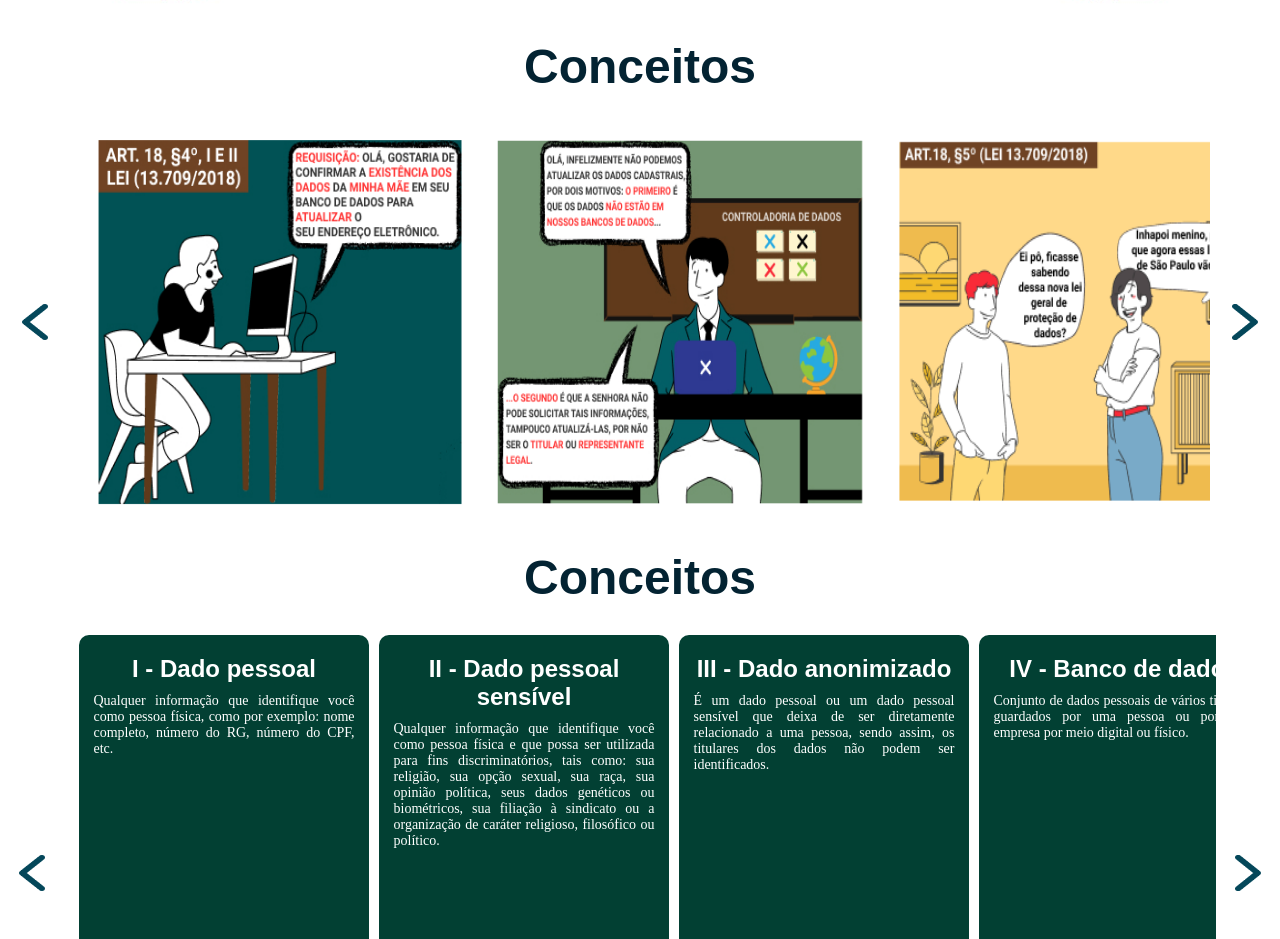
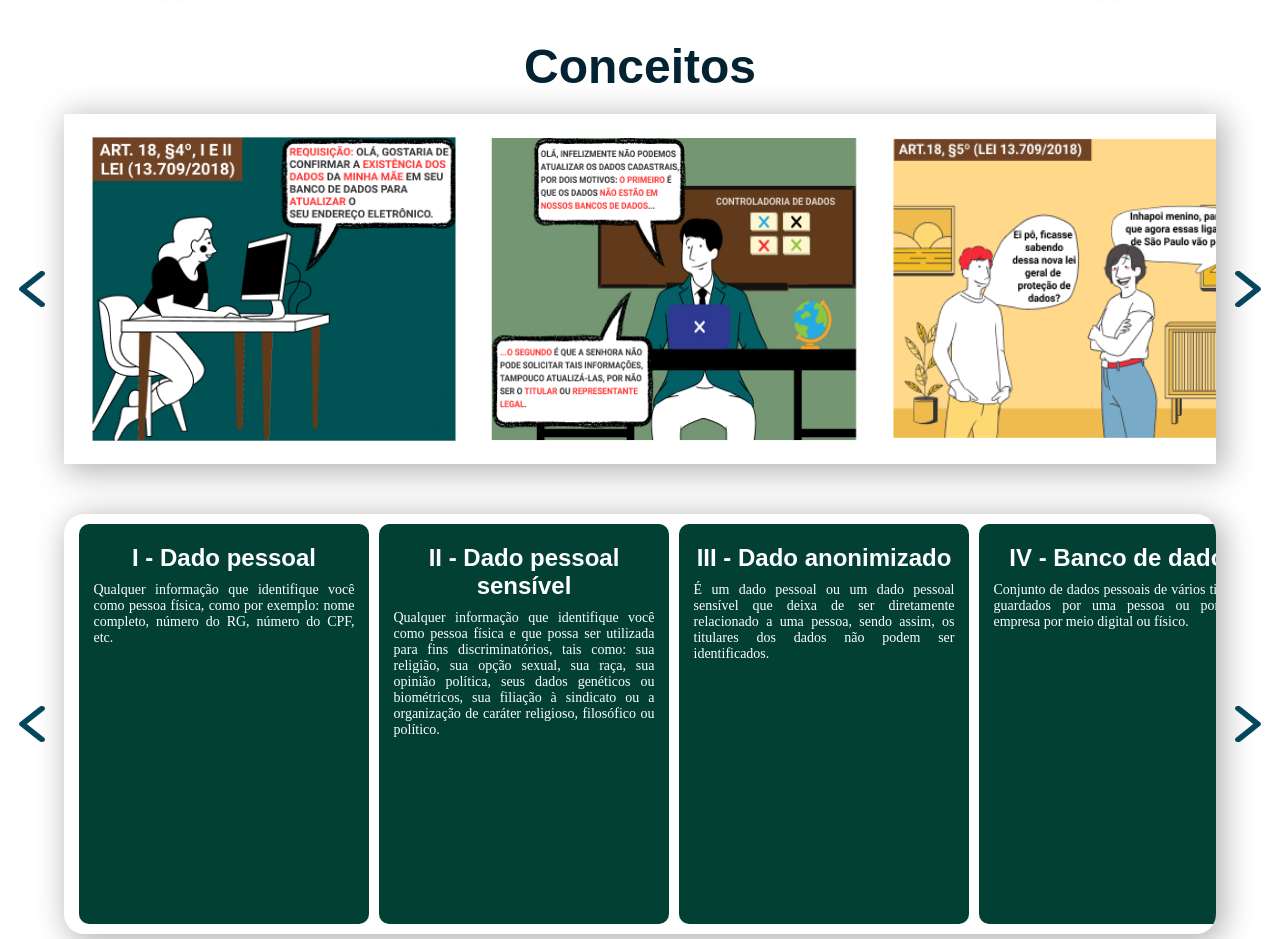
Before and after one commit to labtdunifbv/labtdunifbv.github.io, a React (Create React App) app in the folder front-end/: page /conceitos in a window 1280 px wide. Shown: the part 173-1112 px from the top of the page. Built offline with nearby package versions, Linux system fonts and the light colour scheme.

Commit message:
Updated RightsData/ConceptsData and concepts/rights

```diff
--- a/front-end/src/Data/ConceptsData.js
+++ b/front-end/src/Data/ConceptsData.js
@@ -46,5 +46,33 @@
     {
         title: "XII – CONSENTIMENTO",
         text: "É a permissão que você dá para que seus dados pessoais sejam tratados por uma pessoa física ou jurídica, sendo assegurado a você o direito de saber para que fim os seus dados serão usados."
+    },
+    {
+        title: "XIII - BLOQUEIO",
+        text: "É a proibição temporária de realizar qualquer operação com os seus dados que a empresa ou pessoa física possui do titular."
+    },
+    {
+        title: "XIV - ELIMINAÇÃO",
+        text: "É a exclusão dos seus dados pessoais do titular do banco de dados da empresa ou da pessoa física que os estão armazenando."
+    },
+    {
+        title: "XV - TRANSFERÊNCIA INTERNACIONAL DE DADOS",
+        text: "É a transmissão dos seus dados pessoais do titular para outros países ou para qualquer entidade internacional."
+    },
+    {
+        title: "XVI - USO COMPARTILHADO DE DADOS",
+        text: "É caracterizado por ­toda e qualquer situação em que os seus dados pessoais são repassados por órgãos e entidades públicas no exercício de suas funções e entre empresas e pessoas privadas com autorização específica do titular."
+    },
+    {
+        title: "XVII - RELATÓRIO DE IMPACTO À PROTEÇÃO DE DADOS PESSOAIS",
+        text: "É um documento com a descrição de todas as operações realizadas com os seus dados que podem gerar riscos as suas liberdades civis e aos seus direitos fundamentais."
+    },
+    {
+        title: "XVIII - ORGÃO DE PESQUISA",
+        text: "É uma pessoa jurídica de direito público ou de direito privado sem fins lucrativos, com sede no Brasil, tendo como objetivo a realização de pesquisas básicas."
+    },
+    {
+        title: "XIX-AUTORIDADE NACIONAL",
+        text: "É o orgão responsável por implementar e gerenciar e fiscalizar o cumprimento das regras da LGPD, denominado ANPD, Autoridade Nacional de Proteção de Dados."
     }
 ]
--- a/front-end/src/Data/RightsData.js
+++ b/front-end/src/Data/RightsData.js
@@ -1,4 +1,34 @@
 export const RightsData = [
+    {
+        title: "Art. 18. p1.",
+        text: "1 - A confirmação a existência de operações com os seus dados pessoais, quando o titular desconhece qualquer tipo de relação com a empresa e questiona se ela tem ou não os seus dados.",
+        text1: "2 - A concessão acesso aos seus dados pessoais que estão sob a sua guarda.",
+        text2: "3 - A correção de dados pessoais incompletos, inexatos ou desatua-lizados quando você verificar que eles estão incorretos, incompletos ou desatualizados no banco de dados de uma empresa, é assegurado ao titular o direito de retificação dessa informação.",
+    },
+    {
+        title: "Art. 18. p2.",
+        text: "4 - Que seja realizada a anonimização, bloqueio ou eliminação dos seus dados pessoais que são desnecessários, excessivos ou que estão sendo utilizados em desconformidade com a LGPD.",
+        text1: "5 - O compartilhamento dos seus dados pessoais com outra empresas, desde que faça isso por escrito especificando o pedido de compartilhamento.",
+        text2: "6 - Que seus dados pessoais sob a guarda da empresa ou pessoa física sejam apagados daquele armaze-namento de dados."
+    },
+    {
+        title: "Art. 18. p3.",
+        text: "7 - A informação sobre o compar-tilhamento dos seus dados.",
+        text1: "8 - Informação sobre a possibilidade de não fornecer consentimento de utilização e compartilhamento dos seus dados e quais as consequências desta escolha.",
+        text2: "9 - A revogação do consentimento que foi dado anteriormente para que a empresa ou pessoa física realizasse operações com os seus dados."
+    },
+    {
+        title: "Art. 18, §1º",
+        text: "Você, como titular dos dados pessoais, tem direito de realizar uma reclamação perante à autoridade nacional contra o controlador pelo mal uso dos seus dados pessoais."
+    },
+    {
+        title: "Art. 18, §2º",
+        text: "Você como titular dos dados pessoais tem direito não autorizar a exposição ou decisão que envolvam seus dados pessoais e que você não tenha dado o seu consentimento."
+    },
+    {
+        title: "Art. 18, §3º",
+        text: "Os seus direitos como titular dos dados pessoais podem ser exercidos por você mesmo ou por alguém que você tenha nomeado para te representar perante o agente de tratamento."
+    },
     {
         title: "Art. 19",
         text: "Você, como titular, tem direito de requerer a confirmação da existência de algum dos seus dados pessoais na empresa ou nos arquivos de uma pessoa, bem como o acesso a estes dados. A empresa ou pessoa que estiver na posse dos seus dados pessoais terá que atender a sua solicitação imediatamente em formato simples contendo os seus dados mais básicos ou em até 15 dias, contados da data do requerimento, em forma de declaração clara e completa devendo constar como conseguiu os dados ou que não existem dados pessoais seus registrados. Também deve ser informado na declaração quais os critérios e a finalidade utilizadas na operação de seus dados."
@@ -12,6 +42,14 @@ export const RightsData = [
         text: "Você, como titular, tem pleno direito de solicitar uma cópia eletrônica de todos os seus dados pessoais guardados pelo controlador de forma que possam ser usados posteriormente, inclusive em outras operações de tratamentos."
     },
     {
+        title: "Art. 20",
+        text: "É proibida a cobrança de taxas para atendimento da sua solicitação sobre os temas acima referidos. Você, como titular dos dados pessoais, tem direito de representar o controlador perante os órgãos de direito do consumidor. Se alguma decisão for tomada, com base nos seus dados pessoais que afetem seus interesses, sem se basear na avaliação de pessoas, mas apenas por programas de computador, você, como titular, tem direito a revisão desta decisão."
+    },
+    {
+        title: "Art. 20, §§1º e 2º",
+        text: "Neste caso você pode solicitar informações claras e adequadas sobre os critérios e procedimentos utilizados pelo programa e caso a sua solicitação não seja atendida, autoridade nacional poderá fazer uma auditoria para verificar se existe algum critério discriminatório sendo utilizado como base da decisão."
+    },
+    {
         title: "Art. 21",
         text: "Os seus dados pessoais não poderão ser utilizados por qualquer empresa ou pessoa para prejudicá-lo."
     },
@@ -22,5 +60,6 @@ export const RightsData = [
     {
         title: "Art. 46",
         text: "As pessoas competentes para realizar toda operação com os seus dados pessoais, tem a obrigação de adotar todas as medidas de segurança necessárias à proteção dos seus dados pessoais contra acessos não autorizados, situações acidentais que exponham os seus dados, bem como de qualquer forma de operação ilícita."
-    }
+    },
+
 ]
--- a/front-end/src/pages/Concepts/Concepts.js
+++ b/front-end/src/pages/Concepts/Concepts.js
@@ -54,9 +54,8 @@ function Concepts() {
                 </div>
             </div>
 
-            <h1 className="title-concepts">{title}</h1>
 
-            <div className="container-carousel">
+            <div className="container-carousel-concepts">
                 <div className="btn-arrow" onClick={handleLeftClick}>
                     <img src={arrowLeft} className="btn-img" alt="left"/>
                 </div>
--- a/front-end/src/pages/Concepts/styles.css
+++ b/front-end/src/pages/Concepts/styles.css
@@ -29,11 +29,13 @@
 
 .carousel-gibi {
     display: flex;
-    overflow-y: auto;
+    overflow-y: hidden;
     scroll-behavior: smooth;
-    height: 52vh;
+    height: 350px;
+    width: 90%;
     padding: 10px;
-    width: 89%;
+    box-shadow: 5px 5px 30px 3px rgba(0, 0, 0,0.3);
+
 }
 
 .carousel-gibi::-webkit-scrollbar {
@@ -57,13 +59,23 @@
     font-size: 48px;
 }
 
+.container-carousel-concepts {
+    max-width: 100vw;
+    margin-top: 50px;
+    display: flex;
+    align-items: center;
+    justify-content: space-evenly;
+}
+
 .carousel-concepts {
     display: flex;
-    overflow-y: auto;
+    overflow-y: hidden;
     scroll-behavior: smooth;
-    height: 62vh;
+    height: 420px;
+    width: 90%;
     padding: 10px;
-    width: 90%;
+    box-shadow: 5px 5px 30px 3px rgba(0, 0, 0,0.3);
+    border-radius: 20px;
 }
 
 .carousel-concepts::-webkit-scrollbar {
@@ -124,3 +136,7 @@
     color: var(--background);
     text-align: center;
 }
+
+@media (min-width: 1100px) {
+
+ }
--- a/front-end/src/pages/Rights/Rights.js
+++ b/front-end/src/pages/Rights/Rights.js
@@ -25,7 +25,7 @@ function Rights() {
     return(
         <div className="container-rights">
             <h1>{title}</h1>
-            <div className="container-carousel">
+            <div className="container-carousel-rights">
                 <div className="btn-arrow" onClick={handleLeftClick}>
                     <img src={arrowLeft} className="btn-img" alt="left"/>
                 </div>
@@ -33,7 +33,9 @@ function Rights() {
                     {rights.map(right => (
                         <div className="item-rights">
                             <p className="item-title">{right.title}</p>
-                            <p className="item-text">&nbsp;&nbsp;{right.text}</p>
+                            <p className="item-text">{right.text}</p>
+                            <p className="item-text">{right.text1}</p>
+                            <p className="item-text">{right.text2}</p>
                         </div>
                     ))}
                 </div>
--- a/front-end/src/pages/Rights/styles.css
+++ b/front-end/src/pages/Rights/styles.css
@@ -28,7 +28,7 @@
     text-align: center;
 }
 
-.container-carousel {
+.container-carousel-rights {
     max-width: 100vw;
     display: flex;
     align-items: center;
@@ -45,11 +45,13 @@
 
 .carousel {
     display: flex;
-    overflow-y: auto;
+    overflow-y: hidden;
     scroll-behavior: smooth;
-    height: 71vh;
+    height: 455px;
     padding: 10px;
     width: 90%;
+    box-shadow: 5px 5px 30px 3px rgba(0, 0, 0,0.3);
+    border-radius: 20px;
 }
 
 .carousel::-webkit-scrollbar {
```
